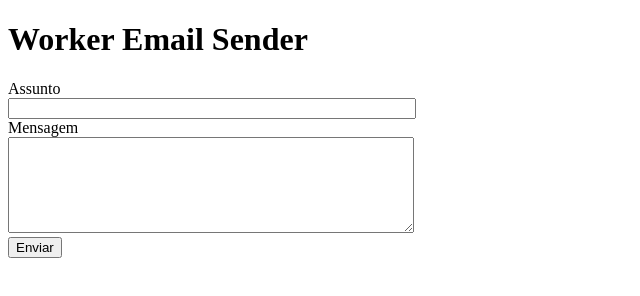
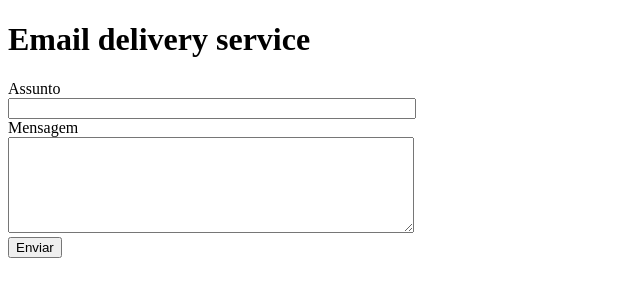
Before and after one commit to dhfuzari/email-delivery-service, a plain HTML site: page web/index.html in a window 1280 px wide. Shown: the whole page, without its empty margins (0-640 px from the left). Drawn offline with Linux system fonts and the light colour scheme.

```diff
--- a/web/index.html
+++ b/web/index.html
@@ -3,14 +3,14 @@
 <head>
     <meta charset="UTF-8">
     <meta name="viewport" content="width=device-width, initial-scale=1.0">
-    <title>Worker Email Sender</title>
+    <title> Email delivery service</title>
     <style>
         label { display: block; }
         textarea, input { width: 400px; }
     </style>
 </head>
 <body>
-    <h1>Worker Email Sender</h1>
+    <h1> Email delivery service</h1>
     <form action="http://localhost/api" method="POST">
         <div>
             <label for="assunto">Assunto</label>
```
Also changed, not shown: 1 other file.
